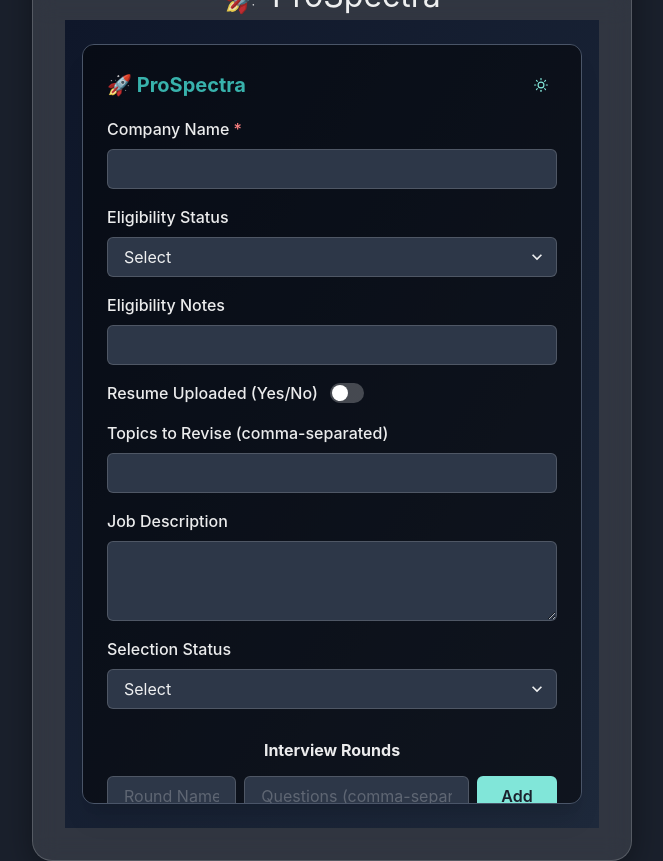
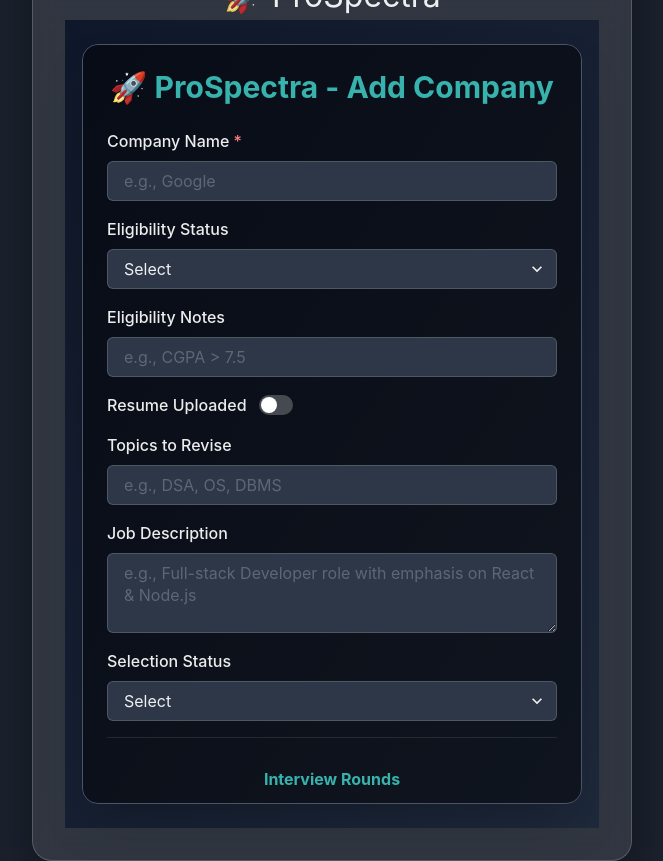
Before and after one commit to Ansh4507/Pro-Spectra, a React (Vite) app in the folder frontend/: page / in a window 1280 px wide. Shown: the whole page, without its empty margins (308-971 px from the left). Built offline with nearby package versions, Linux system fonts and the light colour scheme.

Commit message:
fix: and bit of UX improvement

```diff
--- a/frontend/src/components/CompanyForm.jsx
+++ b/frontend/src/components/CompanyForm.jsx
@@ -9,19 +9,22 @@ import {
   Textarea,
   VStack,
   Heading,
-  useColorMode,
   useColorModeValue,
-  IconButton,
   Flex,
   Switch,
+  useToast,
+  Divider,
+  Tag,
+  TagLabel,
+  TagCloseButton,
 } from '@chakra-ui/react';
-import { MoonIcon, SunIcon } from '@chakra-ui/icons';
+import { AddIcon } from '@chakra-ui/icons';
 
 const CompanyForm = () => {
-  const { colorMode, toggleColorMode } = useColorMode();
   const formBg = useColorModeValue('whiteAlpha.900', 'blackAlpha.600');
   const inputBg = useColorModeValue('white', 'gray.700');
   const borderColor = useColorModeValue('gray.300', 'gray.600');
+  const toast = useToast();
 
   const [formData, setFormData] = useState({
     companyName: '',
@@ -45,14 +48,48 @@ const CompanyForm = () => {
   };
 
   const handleRoundAdd = () => {
-    if (formData.roundName && formData.roundQuestions) {
+    if (formData.roundName.trim() && formData.roundQuestions.trim()) {
       setFormData((prev) => ({
         ...prev,
-        rounds: [...prev.rounds, { name: prev.roundName, questions: prev.roundQuestions }],
+        rounds: [...prev.rounds, {
+          name: prev.roundName.trim(),
+          questions: prev.roundQuestions.trim()
+        }],
         roundName: '',
         roundQuestions: '',
       }));
     }
+  };
+
+  const handleRoundRemove = (index) => {
+    setFormData((prev) => ({
+      ...prev,
+      rounds: prev.rounds.filter((_, i) => i !== index),
+    }));
+  };
+
+  const handleSubmit = () => {
+    // Future: Add POST request to backend
+    toast({
+      title: 'Company Added.',
+      description: `${formData.companyName} was successfully added.`,
+      status: 'success',
+      duration: 3000,
+      isClosable: true,
+    });
+
+    setFormData({
+      companyName: '',
+      eligibilityStatus: '',
+      eligibilityNotes: '',
+      resumeUploaded: false,
+      topics: '',
+      description: '',
+      selectionStatus: '',
+      rounds: [],
+      roundName: '',
+      roundQuestions: '',
+    });
   };
 
   return (
@@ -70,29 +107,22 @@ const CompanyForm = () => {
         bg={formBg}
         border="1px solid"
         borderColor={borderColor}
-        boxShadow="xl"
-        borderRadius="xl"
+        boxShadow="2xl"
+        borderRadius="2xl"
         p={6}
         overflowY="auto"
         maxH="95vh"
       >
-        <Flex justify="space-between" align="center" mb={4}>
-          <Heading size="md" color="teal.400">🚀 ProSpectra</Heading>
-          <IconButton
-            size="sm"
-            onClick={toggleColorMode}
-            icon={colorMode === 'light' ? <MoonIcon /> : <SunIcon />}
-            aria-label="Toggle mode"
-            variant="ghost"
-            colorScheme="teal"
-          />
-        </Flex>
+        <Heading size="lg" textAlign="center" color="teal.400" mb={6}>
+          🚀 ProSpectra - Add Company
+        </Heading>
 
         <VStack spacing={4}>
           <FormControl isRequired>
             <FormLabel>Company Name</FormLabel>
             <Input
               name="companyName"
+              placeholder="e.g., Google"
               bg={inputBg}
               value={formData.companyName}
               onChange={handleChange}
@@ -118,6 +148,7 @@ const CompanyForm = () => {
             <FormLabel>Eligibility Notes</FormLabel>
             <Input
               name="eligibilityNotes"
+              placeholder="e.g., CGPA > 7.5"
               bg={inputBg}
               value={formData.eligibilityNotes}
               onChange={handleChange}
@@ -125,7 +156,7 @@ const CompanyForm = () => {
           </FormControl>
 
           <FormControl display="flex" alignItems="center">
-            <FormLabel mb="0">Resume Uploaded (Yes/No)</FormLabel>
+            <FormLabel mb="0">Resume Uploaded</FormLabel>
             <Switch
               name="resumeUploaded"
               isChecked={formData.resumeUploaded}
@@ -135,9 +166,10 @@ const CompanyForm = () => {
           </FormControl>
 
           <FormControl>
-            <FormLabel>Topics to Revise (comma-separated)</FormLabel>
+            <FormLabel>Topics to Revise</FormLabel>
             <Input
               name="topics"
+              placeholder="e.g., DSA, OS, DBMS"
               bg={inputBg}
               value={formData.topics}
               onChange={handleChange}
@@ -148,6 +180,7 @@ const CompanyForm = () => {
             <FormLabel>Job Description</FormLabel>
             <Textarea
               name="description"
+              placeholder="e.g., Full-stack Developer role with emphasis on React & Node.js"
               bg={inputBg}
               value={formData.description}
               onChange={handleChange}
@@ -170,7 +203,9 @@ const CompanyForm = () => {
             </Select>
           </FormControl>
 
-          <Heading size="sm" mt={4}>Interview Rounds</Heading>
+          <Divider />
+
+          <Heading size="sm" mt={4} color="teal.400">Interview Rounds</Heading>
           <Flex gap={2} w="100%" flexWrap="wrap">
             <Input
               name="roundName"
@@ -188,13 +223,25 @@ const CompanyForm = () => {
               onChange={handleChange}
               flex="2"
             />
-            <Button onClick={handleRoundAdd} colorScheme="teal" minW="80px">
+            <Button onClick={handleRoundAdd} colorScheme="teal" leftIcon={<AddIcon />} minW="100px">
               Add
             </Button>
           </Flex>
 
-          <Button mt={4} colorScheme="blue" w="full">
-            Add Company
+          {formData.rounds.map((round, index) => (
+            <Tag size="md" key={index} colorScheme="purple" m={1}>
+              <TagLabel>{round.name}: {round.questions}</TagLabel>
+              <TagCloseButton onClick={() => handleRoundRemove(index)} />
+            </Tag>
+          ))}
+
+          <Button
+            mt={6}
+            colorScheme="blue"
+            w="full"
+            onClick={handleSubmit}
+          >
+            Submit Company Info
           </Button>
         </VStack>
       </Box>
```
Also changed, not shown: frontend/src/App.jsx (indentation only).
